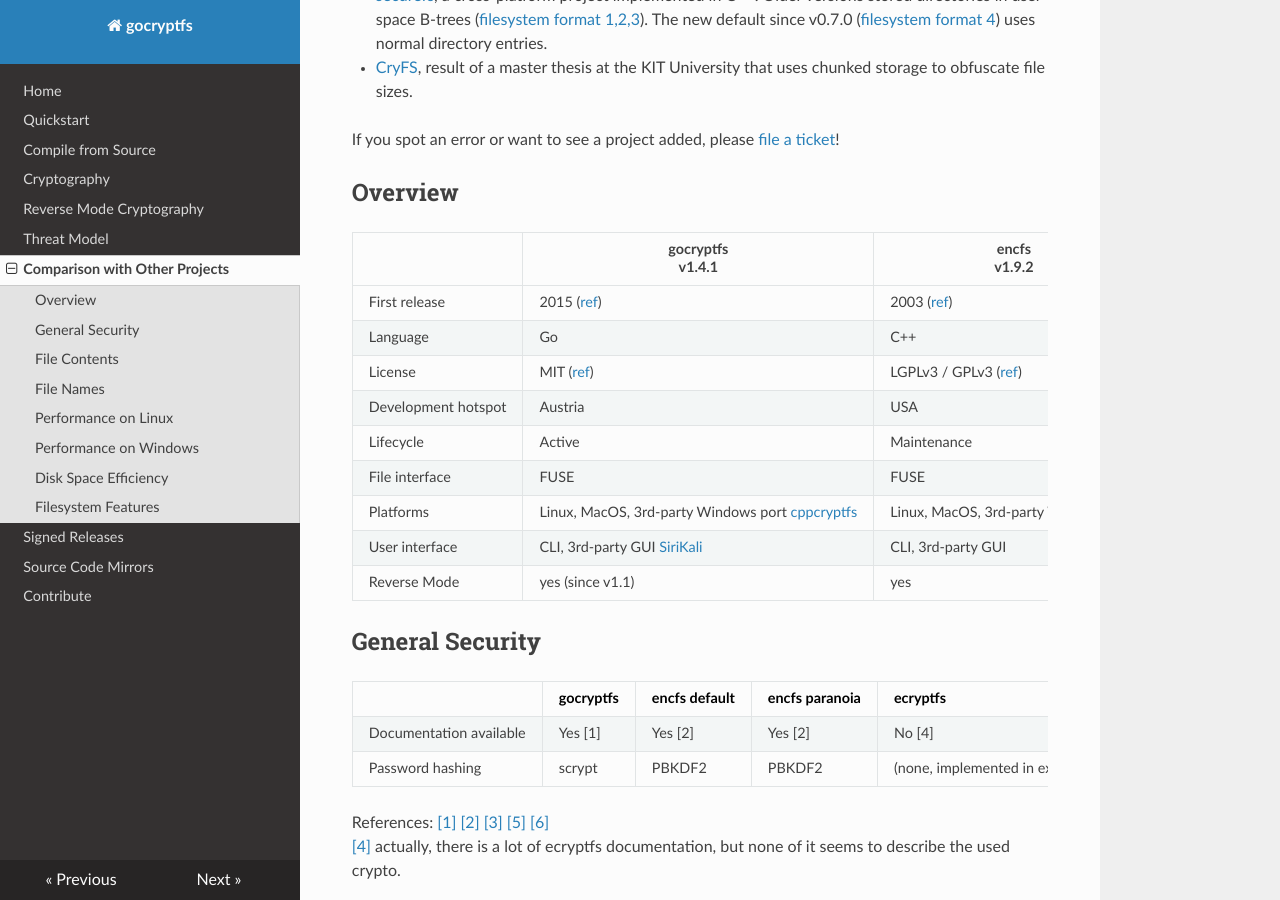
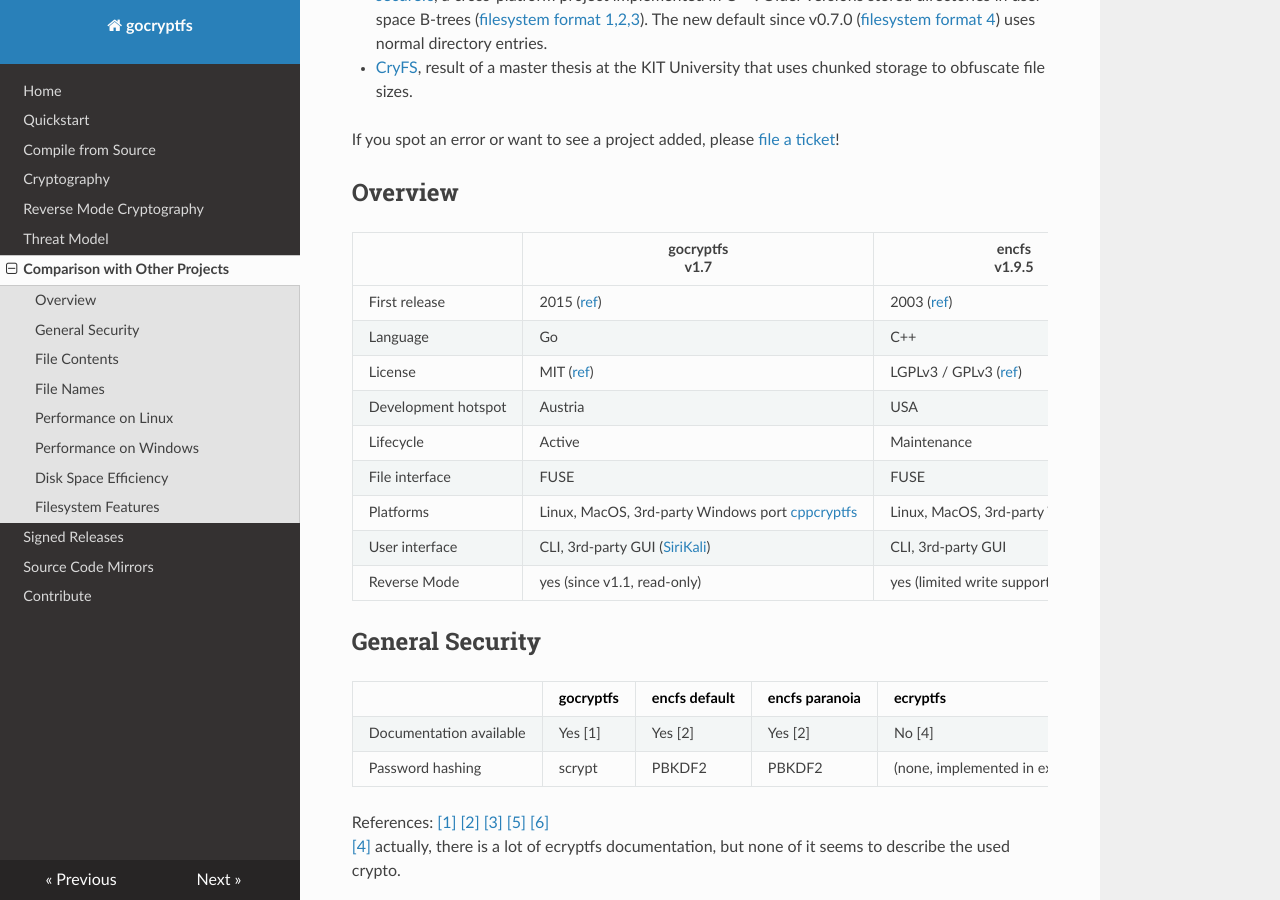
Before and after one commit to rfjakob/gocryptfs-website, an MkDocs documentation site: the page built from docs/comparison.md, in a window 1280 px wide and 900 px high, scrolled down 416 px. Built offline with MkDocs 1.6.1, drawn with Linux system fonts in a browser that asks for light colours; nearby versions of some CDN libraries; old or Windows-style settings are respelled for this version of MkDocs.

Commit message:
Update the general comparison of encrypted overlay filesystem

```diff
--- a/docs/comparison.md
+++ b/docs/comparison.md
@@ -34,12 +34,12 @@ which is why I converted it to html.
 <table>
   <tr>
     <th></th>
-    <th>gocryptfs <br> v1.4.1</th>
-    <th>encfs <br> v1.9.2</th>
-    <th>ecryptfs <br> v4.13</th>
-    <th>cryptomator <br> v1.3.1</th>
-    <th>securefs <br> v0.7.3</th>
-    <th>CryFS <br> v0.9.7</th>
+    <th>gocryptfs <br> v1.7</th>
+    <th>encfs <br> v1.9.5</th>
+    <th>ecryptfs <br> v4.19.0</th>
+    <th>cryptomator <br> v1.4.6</th>
+    <th>securefs <br> v0.8.3</th>
+    <th>CryFS <br> v0.10.0</th>
   </tr>
   <tr>
 	<td>First release</td>
@@ -102,21 +102,21 @@ which is why I converted it to html.
 <!-- ecryptfs  --><td>Linux</td>
 <!-- cryptomtr --><td>Linux, MacOS, Windows</td>
 <!-- securefs  --><td>Linux, MacOS, Windows</td>
-<!-- cryfs     --><td>Linux</td>
+<!-- cryfs     --><td>Linux, MacOS, Windows (experimental)</td>
   </tr>
   <tr>
     <td>User interface</td>
-<!-- gocryptfs --><td>CLI, 3rd-party GUI <a href="https://mhogomchungu.github.io/sirikali/">SiriKali</a></td>
+<!-- gocryptfs --><td>CLI, 3rd-party GUI (<a href="https://mhogomchungu.github.io/sirikali/">SiriKali</a>)</td>
 <!-- encfs     --><td>CLI, 3rd-party GUI</td>
 <!-- ecryptfs  --><td>Integrated in login process</td>
 <!-- cryptomtr --><td>GUI, 3rd-party CLI (<a href="https://github.com/cryptomator/cli">ref</a>) </td>
 <!-- securefs  --><td>CLI, 3rd-party GUI</td>
-<!-- cryfs     --><td>CLI, 3rd-party GUI</td>
+<!-- cryfs     --><td>CLI, 3rd-party GUI (<a href="https://mhogomchungu.github.io/sirikali/">SiriKali</a>)</td>
   </tr>
   <tr>
     <td>Reverse Mode</td>
-<!-- gocryptfs --><td>yes (since v1.1)</td>
-<!-- encfs     --><td>yes</td>
+<!-- gocryptfs --><td>yes (since v1.1, read-only)</td>
+<!-- encfs     --><td>yes (limited write support)</td>
 <!-- ecryptfs  --><td>no</td>
 <!-- cryptomtr --><td>no</td>
 <!-- securefs  --><td>no</td>
```
Also changed, not shown: other parts of docs/comparison.md (+2 -2 lines).
